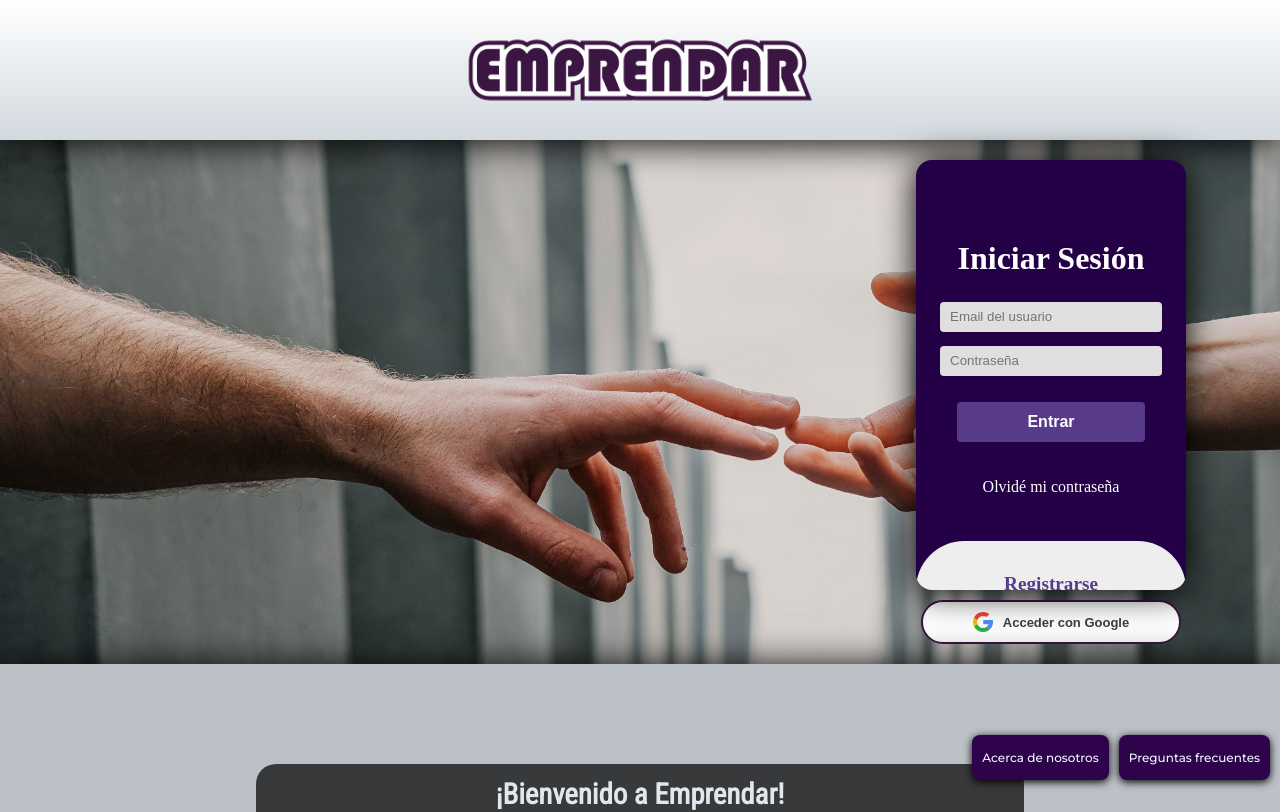
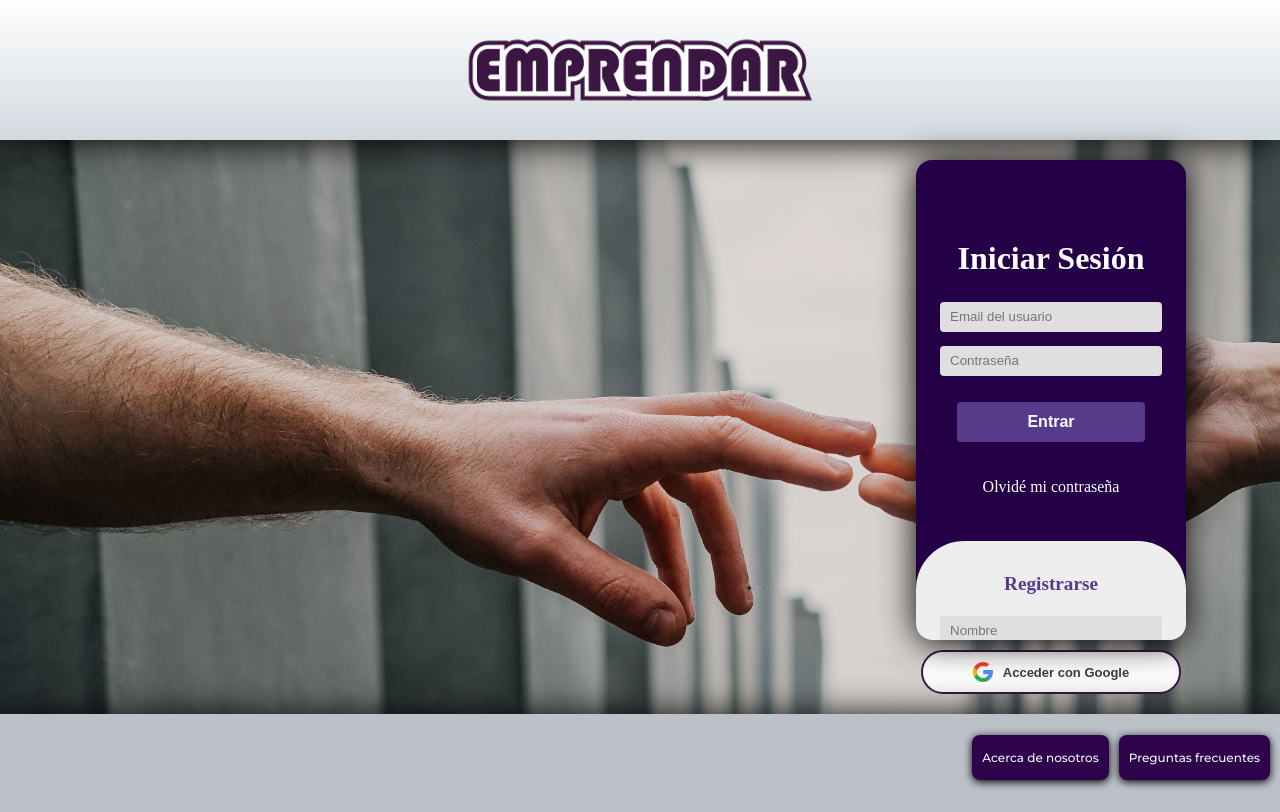
Before and after one commit to MauroMoyano/Emprendar_Front, a Next.js app: page / in a window 1280 px wide. Shown: the top 812 px of the page. Built offline with nearby package versions, Linux system fonts and the light colour scheme; no server answers.

Commit message:
correcion de bugs del form del landing

```diff
--- a/components/formLanding/formLanding.jsx
+++ b/components/formLanding/formLanding.jsx
@@ -114,6 +114,9 @@ export default function FormLanding() {
   const [checked, setChecked] = useState(false);
   //Con esta funcion manejamos el estado del checkbox si es true mostramos un formulario de Log In si es false de Sign In
   const handlerCheckbox = (event) => {
+    console.log("hola");
+    console.log( "se  el id",event.target.id);
+    console.log("este es el estado",checked);
     event.target.id === "signIn" ? setChecked(!checked) : setChecked(false);
   };
 
@@ -158,7 +161,8 @@ export default function FormLanding() {
           className={style.chk}
           id="chk"
           aria-hidden="true"
-          defaultChecked={checked}
+          checked ={checked}
+          readOnly
         />
 
         <div className={style.logIn}>
@@ -244,14 +248,6 @@ export default function FormLanding() {
               placeholder="Contraseña"
             />
 
-            {/* <input
-              className={style.input}
-              name="profile_img"
-              value={formSignIn.profile_img}
-              onChange={handlerSignIn}
-              type="text"
-              placeholder="foto"
-            /> */}
 
             <p onClick={handlerCheckbox}>Ya tengo cuenta</p>
             <button onClick={() => sendDataSignIn(formSignIn)}>
--- a/src/pages/styles/landing.module.css
+++ b/src/pages/styles/landing.module.css
@@ -67,7 +67,7 @@
      overflow: hidden;
      position: relative;
      box-shadow: 0px 2px 35px black;
-     max-height: 430px;
+     max-height: 480px;
  }
 
  .form {
@@ -87,7 +87,7 @@
      transition: .5s ease-in-out;
  }
 
- .form button {
+ .form >button {
      width: 85%;
      height: 40px;
      margin: 12px auto 10%;
@@ -102,7 +102,7 @@
  }
 
 
- .form button:hover {
+ .form> button:hover {
      background-color: #6d44b8;
  }
 
@@ -151,7 +151,7 @@
 
  /*funcionalidad del checkbok*/
  .chk {
-     display: none;
+    display: none;
  }
 
  .chk:checked {
```
